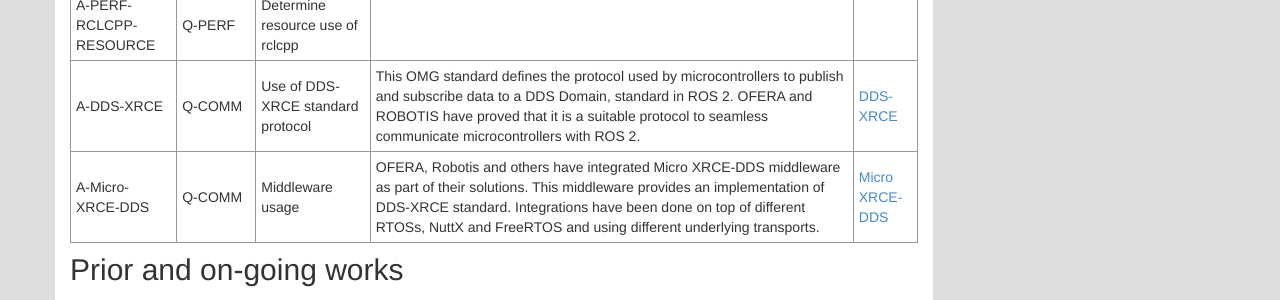
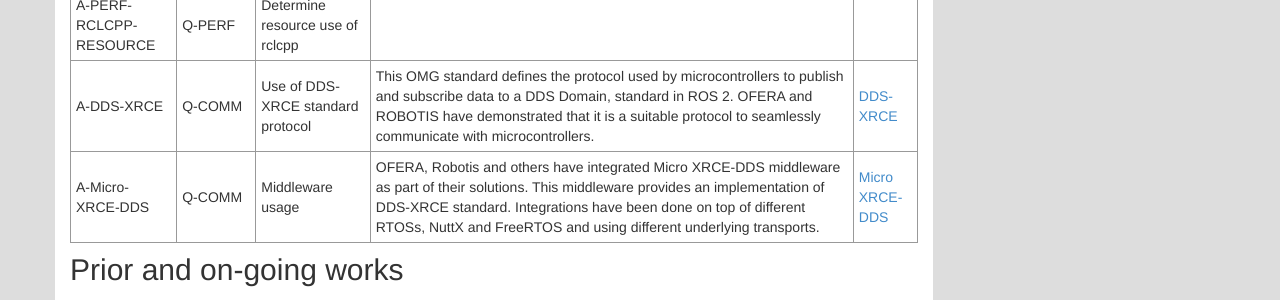
Before and after one commit to ros2/design, a Jekyll site: the page built from articles/embedded.md, in a window 1280 px wide and 900 px high, scrolled down 1961 px. Shown: the part 192-492 px from the top of the window. Built offline with Jekyll 4.4.1, drawn with Linux system fonts in a browser that asks for light colours; nearby versions of some CDN libraries.

Commit message:
Update articles/embedded.md
Co-Authored-By: BorjaOuterelo <borjaouterelo@gmail.com>

```diff
--- a/articles/embedded.md
+++ b/articles/embedded.md
@@ -67,7 +67,7 @@ To answer these questions, the OFERA EU project as well as several others have a
 | A-BUILD-ARDUINO | Q-BUILD | Arduino Build | ROBOTIS has explored building all the libraries using the Arduino IDE, cf. [github.com/ROBOTIS-GIT/OpenCR](https://github.com/ROBOTIS-GIT/OpenCR/tree/feature-ros2-micrortps). This required some manual changes and thus does not scale, but can get you off the ground. |
 | A-NUTTX-LIBCXX | Q-LANG | C++11/higher support for NuttX | Build libxx from the LLVM project on NuttX, as a pre-requisite to building rclcpp. |
 | A-PERF-RCLCPP-RESOURCE | Q-PERF | Determine resource use of rclcpp | |
-| A-DDS-XRCE | Q-COMM | Use of DDS-XRCE standard protocol | This OMG standard defines the protocol used by microcontrollers to publish and subscribe data to a DDS Domain, standard in ROS 2. OFERA and ROBOTIS have proved that it is a suitable protocol to seamless communicate microcontrollers with ROS 2. | [DDS-XRCE](https://www.omg.org/spec/DDS-XRCE/) |
+| A-DDS-XRCE | Q-COMM | Use of DDS-XRCE standard protocol | This OMG standard defines the protocol used by microcontrollers to publish and subscribe data to a DDS Domain, standard in ROS 2. OFERA and ROBOTIS have demonstrated that it is a suitable protocol to seamlessly communicate with microcontrollers. | [DDS-XRCE](https://www.omg.org/spec/DDS-XRCE/) |
 | A-Micro-XRCE-DDS | Q-COMM | Middleware usage | OFERA, Robotis and others have integrated Micro XRCE-DDS middleware as part of their solutions. This middleware provides an implementation of DDS-XRCE standard. Integrations have been done on top of different RTOSs, NuttX and FreeRTOS and using different underlying transports. | [Micro XRCE-DDS](https://github.com/eProsima/Micro-XRCE-DDS) |
 
 ## Prior and on-going works
```
